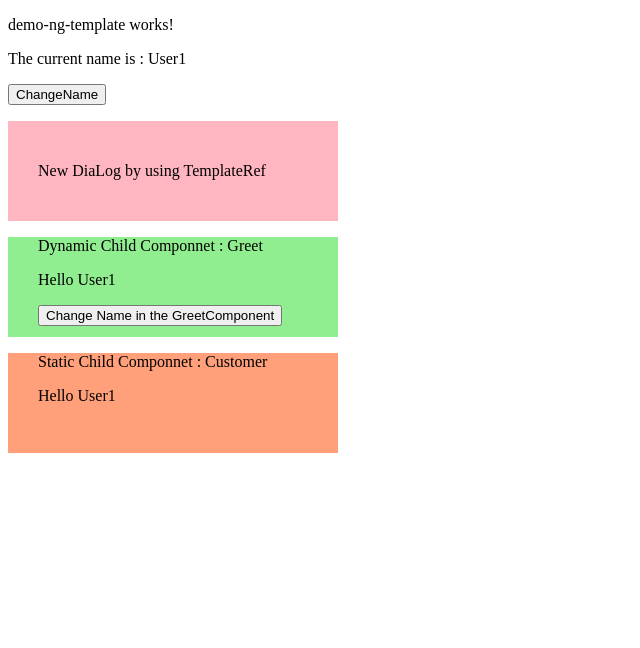
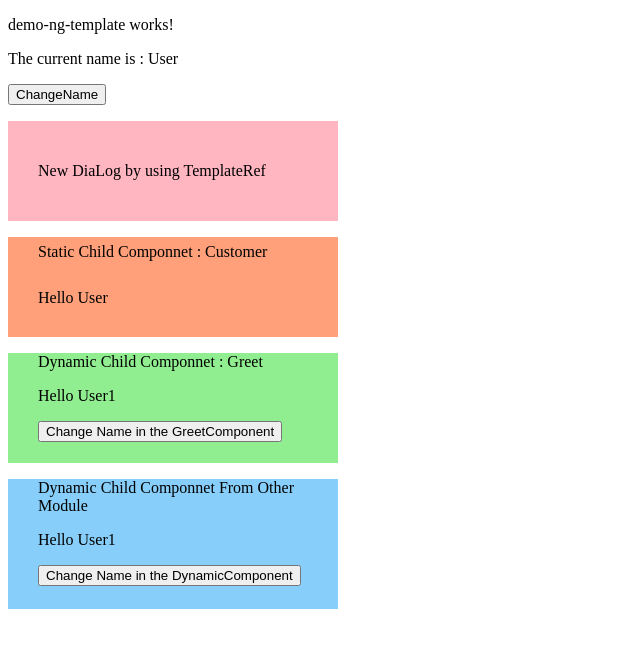
Before and after one commit to zhaodan1994/angular-report-site, an Angular app in the folder angular/learning/demo4/: page /demo-ng-template in a window 1280 px wide. Shown: the top 648 px of the page, without its empty margins (0-640 px from the left). Built offline with nearby package versions, Linux system fonts and the light colour scheme.

Commit message:
create  component dynamically which is from other modules

```diff
--- a/angular/learning/demo4/src/app/app-routing.module.ts
+++ b/angular/learning/demo4/src/app/app-routing.module.ts
@@ -47,14 +47,16 @@ const routes: Routes = [
     path: 'module-lazy',
     loadChildren: () => import('../modules/lazy/lazy.module') .then(m => m.LazyModule),
   },
+
+  {
+    path: 'module-line',
+    loadChildren: () => import('../modules/line/chart-line.module') .then(m => m.ChartLineModule),
+  },
   {
     path: 'module-bar',
     loadChildren: () => import('../modules/bar/chart-bar.module') .then(m => m.ChartBarModule),
   },
-  {
-    path: 'module-line',
-    loadChildren: () => import('../modules/line/chart-line.module') .then(m => m.ChartLineModule),
-  }
+  { path: '', redirectTo: 'demo', pathMatch: 'full' }
 ];
 
 @NgModule({
--- a/angular/learning/demo4/src/app/components/customer/customer.component.scss
+++ b/angular/learning/demo4/src/app/components/customer/customer.component.scss
@@ -3,4 +3,7 @@
     width: 300px;
     height: 100px;
     padding-left: 30px;
+    p {
+        line-height: 30px;
+    }
 }
--- a/angular/learning/demo4/src/app/components/demo-ng-template/demo-ng-template.component.html
+++ b/angular/learning/demo4/src/app/components/demo-ng-template/demo-ng-template.component.html
@@ -8,10 +8,9 @@
     </div>
 </ng-template>
 
-
+<ng-template #dynamicContainer></ng-template>
 
 <ng-template #dialogContainer></ng-template>
+<app-customer [name]= "name" ></app-customer>
 
 <ng-template #greetContainer></ng-template>
-
-<app-customer [name]= "name" ></app-customer>
--- a/angular/learning/demo4/src/app/components/demo-ng-template/demo-ng-template.component.ts
+++ b/angular/learning/demo4/src/app/components/demo-ng-template/demo-ng-template.component.ts
@@ -1,6 +1,8 @@
-import { ViewContainerRef,  ComponentRef, OnDestroy, ChangeDetectorRef } from '@angular/core';
+import { ViewContainerRef,  ComponentRef, OnDestroy, ChangeDetectorRef, ComponentFactory } from '@angular/core';
 import { Component, OnInit, ViewChild, TemplateRef, ComponentFactoryResolver } from '@angular/core';
 import { GreetComponent } from '../greet/greet.component';
+import { DynamicComponent } from 'src/modules/data/components/dynamic/dynamic.component';
+
 
 
 @Component({
@@ -10,20 +12,27 @@ import { GreetComponent } from '../greet/greet.component';
 })
 export class DemoNgTemplateComponent implements OnInit, OnDestroy {
 
-  componentRef: ComponentRef<GreetComponent>;
+  greetComponentRef: ComponentRef<GreetComponent>;
+  dynamicComponentRef: ComponentRef<DynamicComponent>;
 
   @ViewChild('dialogTemplate', {static: true}) customDialog: TemplateRef<any>;
   @ViewChild('dialogContainer', { read: ViewContainerRef, static: true }) dialogContainer: ViewContainerRef;
   @ViewChild('greetContainer', { read: ViewContainerRef, static: true }) greetContainer: ViewContainerRef;
+  @ViewChild('dynamicContainer', { read: ViewContainerRef, static: true }) dynamicContainer: ViewContainerRef;
+
   constructor(
     private componentFactoryResolver: ComponentFactoryResolver,
     public cd: ChangeDetectorRef
   ) { }
 
-  name = 'User1';
+  name = 'User';
+  currentIndex = 1;
+  interval: any;
   ngOnInit(): void {
     this.createDialog();
-    this.createComponent();
+    this.createComponentInCurrentModule();
+    this.createComponentInOtherModule();
+    // this.createMultipleComponent();
   }
 
 
@@ -32,25 +41,51 @@ export class DemoNgTemplateComponent implements OnInit, OnDestroy {
     this.dialogContainer.createEmbeddedView(this.customDialog);
   }
 
-  createComponent(): void {
+  createComponentInCurrentModule(): void {
     const componentFactory = this.componentFactoryResolver.resolveComponentFactory(GreetComponent);
     this.greetContainer.clear();
-    this.componentRef = this.greetContainer.createComponent(componentFactory);
-    this.componentRef.instance.name = this.name;
-    this.componentRef.instance.changeEvent.subscribe((value: string) => {
+    this.greetComponentRef = this.greetContainer.createComponent(componentFactory);
+    this.greetComponentRef.instance.name = this.name + this.currentIndex;
+    this.greetComponentRef.instance.changeEvent.subscribe((value: string) => {
       this.name = value;
     });
   }
 
-  changeName() {
-    this.name = 'User3';
+  createComponentInOtherModule(): void {
+    const componentFactory = this.componentFactoryResolver.resolveComponentFactory(DynamicComponent);
+    this.dynamicContainer.clear();
+    this.dynamicComponentRef = this.greetContainer.createComponent(componentFactory);
+    this.dynamicComponentRef.instance.name = this.name + this.currentIndex;
+    this.dynamicComponentRef.instance.changeEvent.subscribe((value: string) => {
+      this.name = value;
+    });
   }
 
 
+  changeName() {
+    this.name = 'User5';
+  }
+
+
+  createMultipleComponent() {
+    this.createComponentInCurrentModule();
+    this.interval = setInterval(() => {
+      this.currentIndex ++;
+      this.createComponentInCurrentModule();
+      if (this.currentIndex === 4) {
+        clearInterval(this.interval);
+      }
+    }, 1500);
+  }
+
  ngOnDestroy(): void {
-   if (this.componentRef) {
-     this.componentRef.destroy();
+   if (this.greetComponentRef) {
+     this.greetComponentRef.destroy();
    }
+
+   if (this.dynamicComponentRef) {
+    this.dynamicComponentRef.destroy();
+  }
 
  }
 
--- a/angular/learning/demo4/src/app/components/greet/greet.component.scss
+++ b/angular/learning/demo4/src/app/components/greet/greet.component.scss
@@ -1,6 +1,6 @@
 .greet {
     background-color: lightgreen;
     width: 300px;
-    height: 100px;
+    height: 110px;
     padding-left: 30px;
 }
--- a/angular/learning/demo4/src/app/components/greet/greet.component.ts
+++ b/angular/learning/demo4/src/app/components/greet/greet.component.ts
@@ -16,7 +16,8 @@ export class GreetComponent implements OnInit, AfterViewInit {
   }
 
   changeName() {
-    this.changeEvent.emit('User2');
+    this.name = 'User10';
+    this.changeEvent.emit('User10');
   }
 
   ngAfterViewInit(): void {
--- /dev/null
+++ b/angular/learning/demo4/src/modules/data/components/dynamic/dynamic.component.html
@@ -0,0 +1,5 @@
+<div class="dynamic">
+    <p>Dynamic Child Componnet From Other Module</p>
+    <p>Hello {{name}}</p>
+    <button (click)="changeName()">Change Name in the DynamicComponent</button>
+</div>
--- /dev/null
+++ b/angular/learning/demo4/src/modules/data/components/dynamic/dynamic.component.scss
@@ -0,0 +1,6 @@
+.dynamic {
+    background-color: lightskyblue;
+    width: 300px;
+    height: 130px;
+    padding-left: 30px;
+}
--- /dev/null
+++ b/angular/learning/demo4/src/modules/data/components/dynamic/dynamic.component.ts
@@ -0,0 +1,23 @@
+import { Component, OnInit, Input, Output, EventEmitter } from '@angular/core';
+
+@Component({
+  selector: 'app-dynamic',
+  templateUrl: './dynamic.component.html',
+  styleUrls: ['./dynamic.component.scss']
+})
+export class DynamicComponent implements OnInit {
+
+  @Input() name: string;
+  @Output() changeEvent = new EventEmitter<string>();
+  constructor() { }
+
+  ngOnInit(): void {
+
+  }
+
+  changeName() {
+    this.name = 'User20';
+    this.changeEvent.emit('User20');
+  }
+
+}
--- a/angular/learning/demo4/src/modules/data/data.module.ts
+++ b/angular/learning/demo4/src/modules/data/data.module.ts
@@ -1,13 +1,15 @@
 import { NgModule } from '@angular/core';
 import { CommonModule } from '@angular/common';
 import { DataComponent } from './components/data/data.component';
+import { DynamicComponent } from './components/dynamic/dynamic.component';
 
 
 
 
 @NgModule({
   declarations: [
-    DataComponent
+    DataComponent,
+    DynamicComponent
   ],
   imports: [
     CommonModule
```
Also changed, not shown: angular/learning/demo4/src/modules/bar/bar-routing.module.ts (+4 -3 lines), angular/learning/demo4/src/modules/line/line-routing.module.ts (+4 -3 lines), 1 other file (tests, documents, lock files or other folders).
